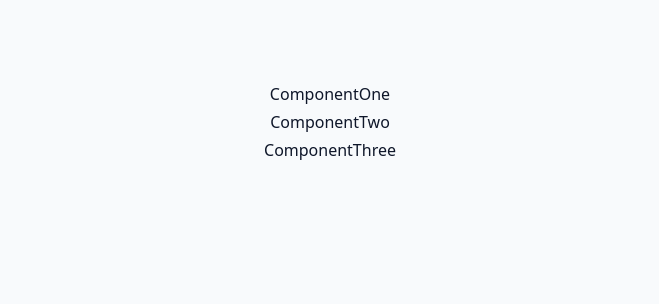
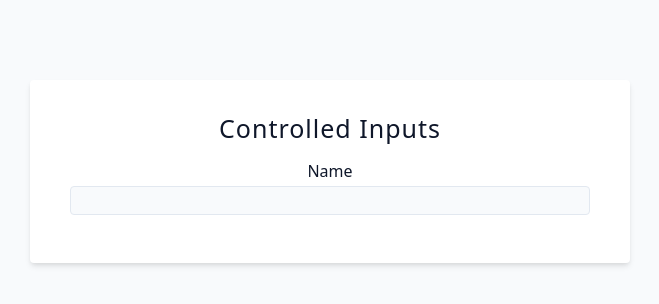
Before and after one commit to emmeiwhite/advanced-react-2024, a React (Vite) app: page / in a window 1280 px wide. Shown: the top 304 px of the page, without its empty margins (310-969 px from the left). Built offline with nearby package versions, Linux system fonts and the light colour scheme.

Commit message:
Controlled Inputs --- htmlFor with id

```diff
--- a/src/App.jsx
+++ b/src/App.jsx
@@ -1,4 +1,4 @@
-import ExampleThree from './tutorial/04-project-structure/starter/Example'
+import ExampleThree from './tutorial/06-forms/starter/01-controlled-inputs'
 
 function App() {
   return (
--- a/src/tutorial/06-forms/starter/01-controlled-inputs.jsx
+++ b/src/tutorial/06-forms/starter/01-controlled-inputs.jsx
@@ -1,4 +1,16 @@
 const ControlledInputs = () => {
-  return <h2>Controlled Inputs</h2>;
-};
-export default ControlledInputs;
+  return (
+    <form className="form">
+      <h4>Controlled Inputs</h4>
+      <div className="form-row">
+        <label htmlFor="name">Name</label>
+        <input
+          type="text"
+          id="name"
+          className="form-input"
+        />
+      </div>
+    </form>
+  )
+}
+export default ControlledInputs
```
